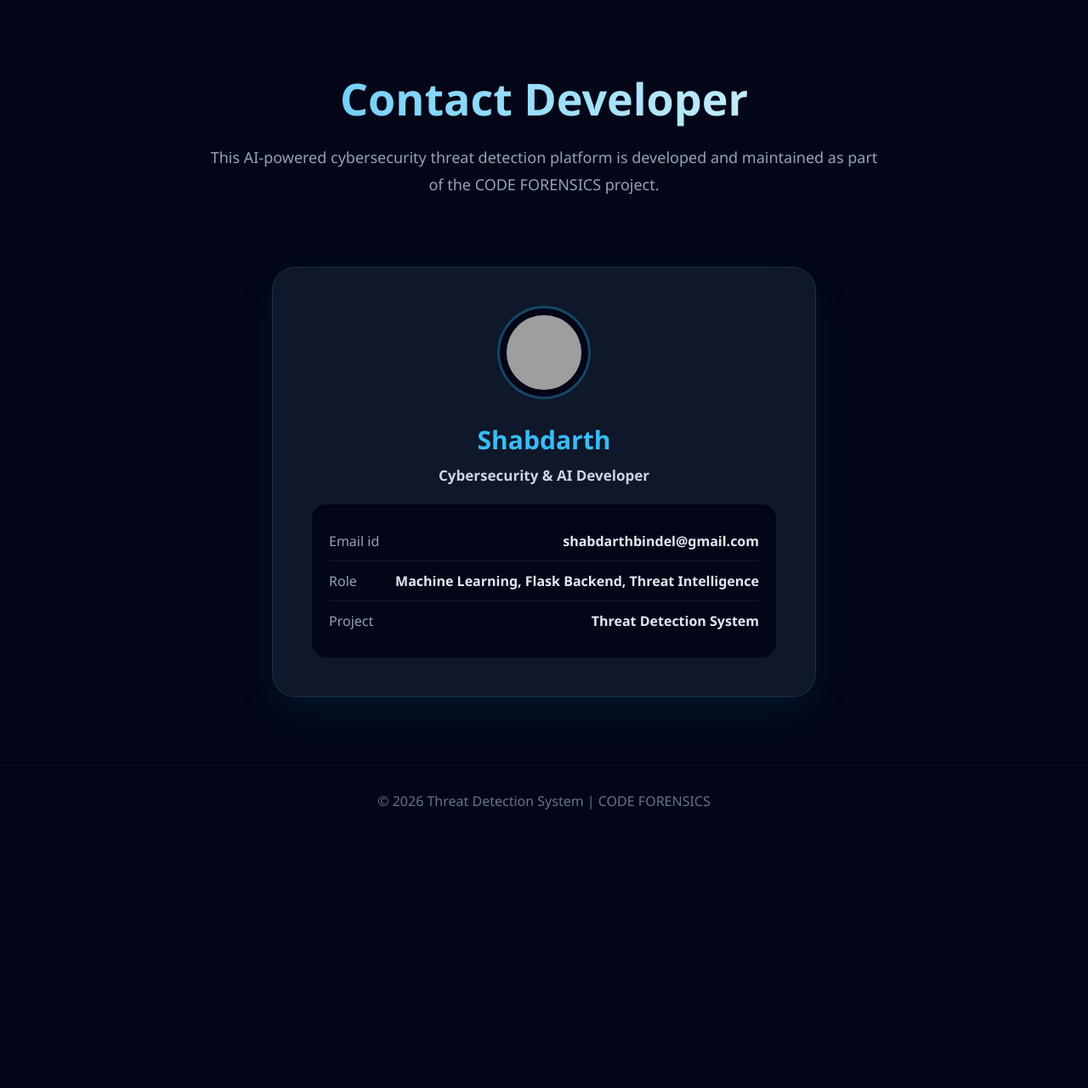
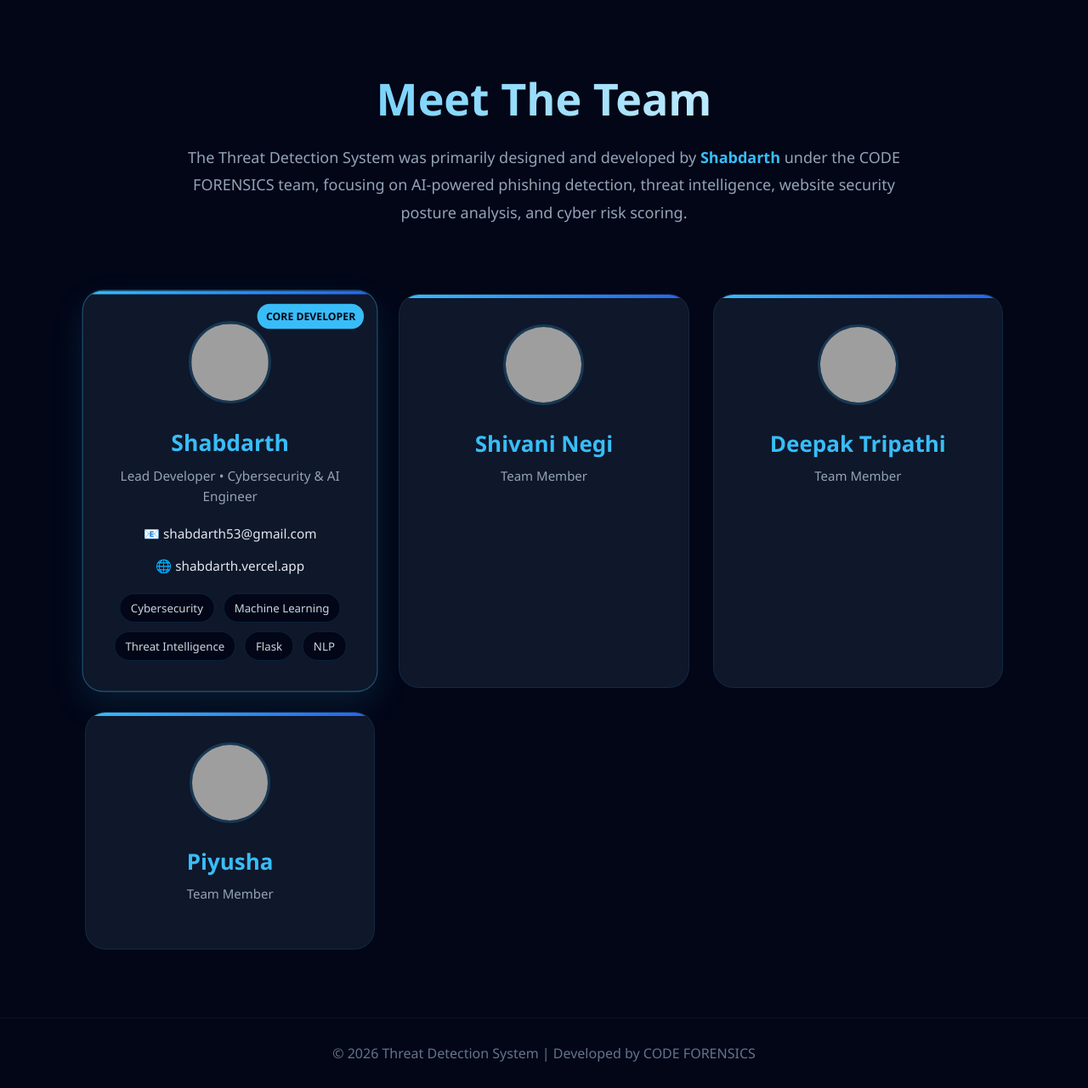
Before and after one commit to shabdarth13/THreat_DEtection, a Flask app: page /contact in a window 1280 px wide. Shown: the part 82-1363 px from the top of the page at 85% size. Before the commit the page ends 1035 px from the top, so only its background shows below. Run offline with Flask 2, Linux system fonts and the light colour scheme; grey boxes are pictures that could not be loaded.

Commit message:
update contact

```diff
--- a/app/templates/contact.html
+++ b/app/templates/contact.html
@@ -6,6 +6,7 @@
   <title>Contact - Threat Detection</title>
 
   <style>
+
     *{
       margin:0;
       padding:0;
@@ -59,86 +60,117 @@
 
     .hero p{
       color:#94a3b8;
-      max-width:800px;
+      max-width:850px;
       margin:auto;
       line-height:1.8;
       font-size:18px;
     }
 
     .container{
-      max-width:700px;
+      max-width:1200px;
       margin:auto;
-      padding:40px 30px 80px;
+      padding:40px 60px 80px;
+    }
+
+    .team-grid{
+      display:grid;
+      grid-template-columns:repeat(auto-fit,minmax(260px,1fr));
+      gap:28px;
     }
 
     .member-card{
       background:#0f172a;
-      border:1px solid rgba(56,189,248,0.15);
-      border-radius:28px;
-      padding:45px;
+      border:1px solid rgba(56,189,248,0.1);
+      border-radius:24px;
+      padding:35px;
       text-align:center;
       transition:0.3s;
-      box-shadow:0 20px 50px rgba(56,189,248,0.08);
+      position:relative;
+      overflow:hidden;
     }
 
     .member-card:hover{
       transform:translateY(-6px);
       border-color:#38bdf8;
+      box-shadow:0 15px 40px rgba(56,189,248,0.08);
+    }
+
+    .member-card::before{
+      content:"";
+      position:absolute;
+      top:0;
+      left:0;
+      width:100%;
+      height:4px;
+      background:linear-gradient(to right,#38bdf8,#2563eb);
+    }
+
+    .lead-card{
+      border:1px solid rgba(56,189,248,0.4);
+      box-shadow:0 15px 40px rgba(56,189,248,0.12);
+      transform:scale(1.02);
+    }
+
+    .lead-badge{
+      position:absolute;
+      top:15px;
+      right:15px;
+      background:#38bdf8;
+      color:#020617;
+      font-size:12px;
+      font-weight:700;
+      padding:6px 10px;
+      border-radius:999px;
     }
 
     .member-card img{
-      width:110px;
-      height:110px;
+      width:95px;
+      height:95px;
       border-radius:50%;
       margin-bottom:22px;
-      border:3px solid rgba(56,189,248,0.35);
-      background:#020617;
-      padding:8px;
+      border:3px solid rgba(56,189,248,0.2);
     }
 
     .member-card h2{
       color:#38bdf8;
-      margin-bottom:10px;
-      font-size:30px;
+      margin-bottom:8px;
+      font-size:26px;
     }
 
     .role{
-      color:#cbd5e1;
-      margin-bottom:20px;
-      font-size:17px;
-      font-weight:600;
+      color:#94a3b8;
+      margin-bottom:18px;
+      font-size:15px;
+      line-height:1.6;
     }
 
-    .contact-box{
-      margin-top:22px;
-      background:#020617;
-      border:1px solid rgba(56,189,248,0.1);
-      border-radius:18px;
-      padding:20px;
-      text-align:left;
+    .contact{
+      color:#e2e8f0;
+      margin-top:10px;
+      font-size:15px;
+      line-height:1.8;
     }
 
-    .contact-row{
-      display:flex;
-      justify-content:space-between;
-      gap:20px;
-      padding:12px 0;
-      border-bottom:1px solid rgba(148,163,184,0.12);
-      color:#cbd5e1;
+    .contact a{
+      color:#38bdf8;
+      text-decoration:none;
     }
 
-    .contact-row:last-child{
-      border-bottom:none;
+    .skills{
+      margin-top:18px;
+      display:flex;
+      justify-content:center;
+      flex-wrap:wrap;
+      gap:10px;
     }
 
-    .contact-row span:first-child{
-      color:#94a3b8;
-    }
-
-    .contact-row span:last-child{
-      font-weight:700;
-      color:#e2e8f0;
-      text-align:right;
+    .tag{
+      background:#020617;
+      border:1px solid rgba(56,189,248,0.15);
+      color:#cbd5e1;
+      padding:7px 12px;
+      border-radius:999px;
+      font-size:13px;
     }
 
     .footer{
@@ -149,43 +181,29 @@
     }
 
     @media(max-width:900px){
+
       .navbar{
         flex-direction:column;
         gap:15px;
         padding:20px;
       }
 
-      .navbar nav{
-        text-align:center;
-      }
-
-      .navbar nav a{
-        margin:0 8px;
+      .container{
+        padding:20px;
       }
 
       .hero h1{
         font-size:40px;
       }
+    }
 
-      .member-card{
-        padding:30px 20px;
-      }
-
-      .contact-row{
-        flex-direction:column;
-        gap:5px;
-      }
-
-      .contact-row span:last-child{
-        text-align:left;
-      }
-    }
   </style>
 </head>
 
 <body>
 
   <header class="navbar">
+
     <div class="logo">🛡 Threat Detection</div>
 
     <nav>
@@ -194,47 +212,102 @@
       <a href="/features">Features</a>
       <a href="/dashboard">Dashboard</a>
     </nav>
+
   </header>
 
   <section class="hero">
-    <h1>Contact Developer</h1>
+
+    <h1>Meet The Team</h1>
 
     <p>
-      This AI-powered cybersecurity threat detection platform is developed
-      and maintained as part of the CODE FORENSICS project.
+      The Threat Detection System was primarily designed and developed by
+      <strong style="color:#38bdf8;">Shabdarth</strong> under the CODE FORENSICS team,
+      focusing on AI-powered phishing detection, threat intelligence,
+      website security posture analysis, and cyber risk scoring.
     </p>
+
   </section>
 
   <section class="container">
-    <div class="member-card">
-      <img src="https://cdn-icons-png.flaticon.com/512/147/147144.png" alt="Shabdarth">
 
-      <h2>Shabdarth</h2>
+    <div class="team-grid">
 
-      <div class="role">Cybersecurity & AI Developer</div>
+      <!-- MAIN DEVELOPER -->
 
-      <div class="contact-box">
-        <div class="contact-row">
-          <span>Email id</span>
-          <span>shabdarthbindel@gmail.com</span>
+      <div class="member-card lead-card">
+
+        <div class="lead-badge">CORE DEVELOPER</div>
+
+        <img src="https://cdn-icons-png.flaticon.com/512/147/147144.png">
+
+        <h2>Shabdarth</h2>
+
+        <div class="role">
+          Lead Developer • Cybersecurity & AI Engineer
         </div>
 
-        <div class="contact-row">
-          <span>Role</span>
-          <span>Machine Learning, Flask Backend, Threat Intelligence</span>
+        <div class="contact">
+          📧 shabdarth53@gmail.com
         </div>
 
-        <div class="contact-row">
-          <span>Project</span>
-          <span>Threat Detection System</span>
+        <div class="contact">
+          🌐 shabdarth.vercel.app
+        </div>
+
+        <div class="skills">
+          <span class="tag">Cybersecurity</span>
+          <span class="tag">Machine Learning</span>
+          <span class="tag">Threat Intelligence</span>
+          <span class="tag">Flask</span>
+          <span class="tag">NLP</span>
         </div>
 
       </div>
+
+      <!-- TEAM MEMBERS -->
+
+      <div class="member-card">
+
+        <img src="https://cdn-icons-png.flaticon.com/512/3135/3135715.png">
+
+        <h2>Shivani Negi</h2>
+
+        <div class="role">
+          Team Member
+        </div>
+
+      </div>
+
+      <div class="member-card">
+
+        <img src="https://cdn-icons-png.flaticon.com/512/219/219986.png">
+
+        <h2>Deepak Tripathi</h2>
+
+        <div class="role">
+          Team Member
+        </div>
+
+      </div>
+
+      <div class="member-card">
+
+        <img src="https://cdn-icons-png.flaticon.com/512/236/236832.png">
+
+        <h2>Piyusha</h2>
+
+        <div class="role">
+          Team Member
+        </div>
+
+      </div>
+
     </div>
+
   </section>
 
   <footer class="footer">
-    © 2026 Threat Detection System | CODE FORENSICS
+    © 2026 Threat Detection System | Developed by CODE FORENSICS
   </footer>
 
 </body>
```
